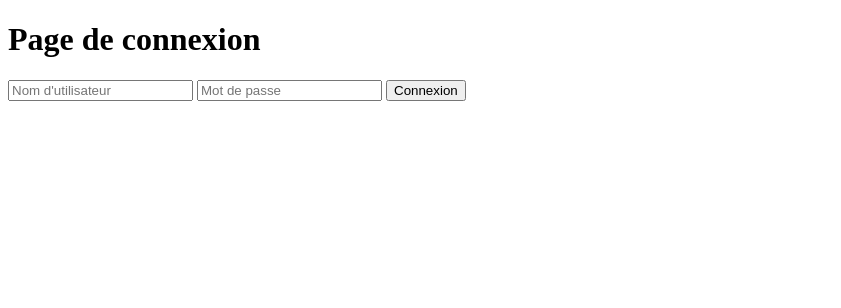
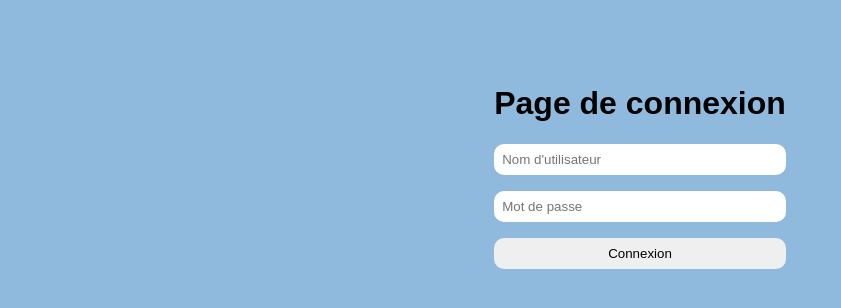
Before and after one commit to BdeB-Org/tp3-h2026-4wa-tp1-achour-melo-jakobtanguay, a website: page public/login.html in a window 1280 px wide. Shown: the whole page, without its empty margins (0-841 px from the left). Drawn offline with Linux system fonts and the light colour scheme.

Commit message:
css de la page de connexion

```diff
--- a/public/css/styles.css
+++ b/public/css/styles.css
@@ -55,3 +55,30 @@ body {
     box-shadow: 0 2px 4px rgba(0, 0, 0, 0.1);
     margin-top: 20px;
 }
+/*Page de connexion (Léane)*/
+.fondEcran{
+    background-color: #90badd;
+}
+#formulaireConnexion{
+    display: flex;
+    flex-direction: column;
+    gap: 1rem;
+}
+.conteneur{
+    margin-top: 4rem;
+}
+#boutonConnecter{
+    padding: 0.5rem;
+    border-radius: 10px;
+    border: none;
+}
+#nomUtilisateur{
+    padding: 0.5rem;
+    border-radius: 10px;
+    border: none;
+}
+#motDePasse{
+    padding: 0.5rem;
+    border-radius: 10px;
+    border: none;
+}
--- a/public/login.html
+++ b/public/login.html
@@ -4,8 +4,11 @@
     <meta charset="UTF-8">
     <meta name="viewport" content="width=device-width, initial-scale=1.0">
     <title>Document</title>
+    <link rel="stylesheet" href="css/styles.css">
 </head>
-<body>
+<body class="fondEcran">
+
+    <div class="conteneur">
         <h1>Page de connexion</h1>
 
         <div id="message"></div>
@@ -15,7 +18,7 @@
             <input type="password" id="motDePasse" placeholder="Mot de passe" required>
             <button type="submit" id="boutonConnecter">Connexion</button>
         </form>
-
+    </div>
 
     <script src=""></script>
     <script>
```
Also changed, not shown: public/liste.html (+4 -4 lines). Lines whose indentation alone changed are shown as unchanged.
